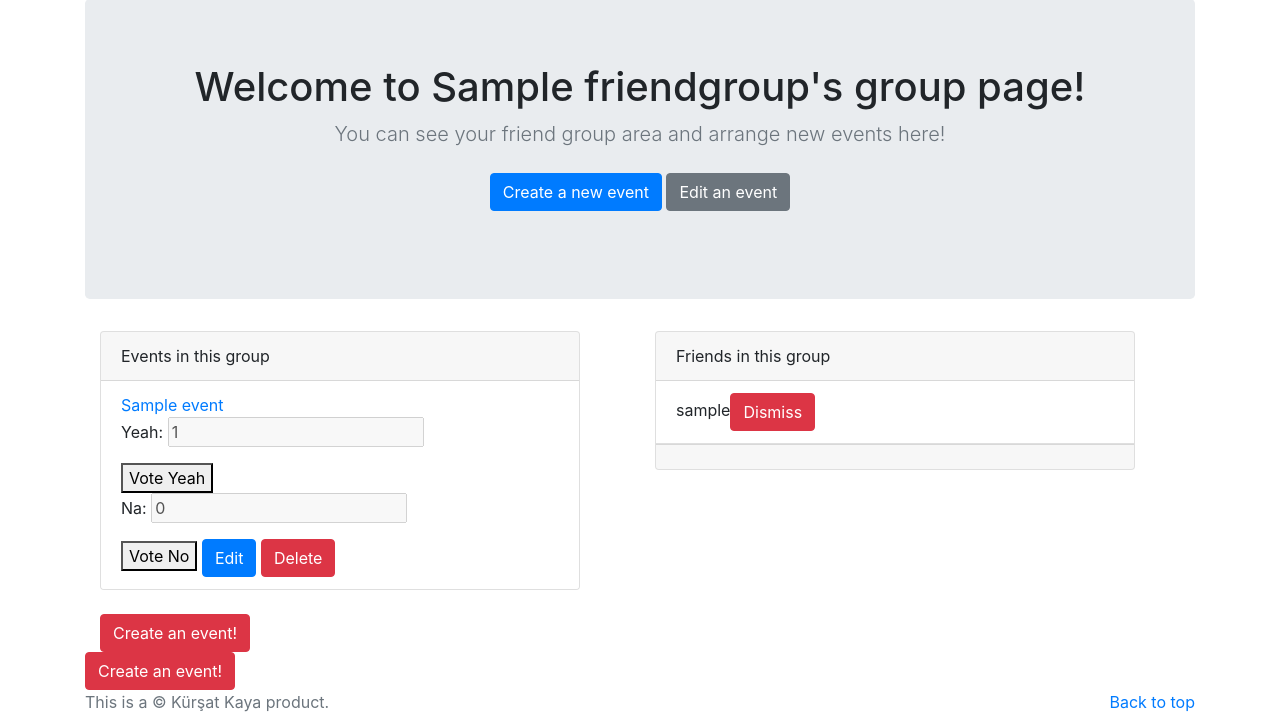
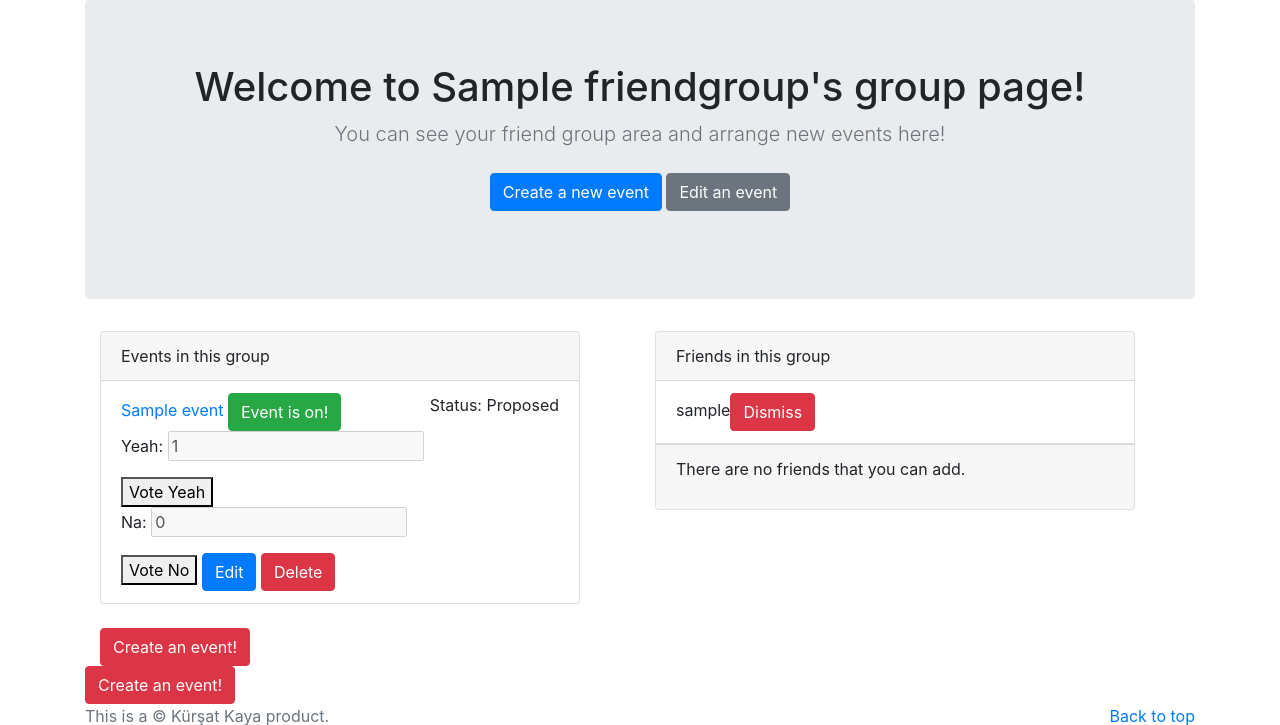
Before and after one commit to kursatfelsen/friendSite, a Django app: page /detail/1/ in a window 1280 px wide. Shown: the part 81-806 px from the top of the page. Run offline with Django 3.2, Linux system fonts and the light colour scheme; a user stored in the database is signed in; tables that the repository leaves empty hold one stand-in row (values such as "Sample post"); some libraries are stand-ins or nearby versions.

Commit message:
Event planned status and friend addition modified.

```diff
--- a/core/forms.py
+++ b/core/forms.py
@@ -31,6 +31,7 @@ class NewEventForm(forms.ModelForm):
             'location_longitude',
             'location_latitude' ,
             'group',
+            'creator',
         ]
         widgets = {
             'start_date': DateInput(attrs={
@@ -73,6 +74,9 @@ class NewEventForm(forms.ModelForm):
             'location_latitude': forms.HiddenInput(attrs={
             'id': 'latitude',
             }) ,
+            'creator': forms.HiddenInput(attrs={
+            'id': 'creator',
+            }) ,
         }
     def clean(self):
         cleaned_data = super().clean()
--- a/core/models.py
+++ b/core/models.py
@@ -43,6 +43,7 @@ class Event(models.Model):
         (HAPPENED, 'Happened'),
     ]
     name = models.TextField(max_length=50)
+    creator = models.ForeignKey(Friend,blank=True,on_delete=models.CASCADE)
     start_date = models.DateField(null=True)
     start_time = models.TimeField(null=True)
     end_date = models.DateField(null=True)
--- a/core/urls.py
+++ b/core/urls.py
@@ -13,4 +13,5 @@ urlpatterns = [
     path('dismiss/',DismissAjax.as_view(),name='dismiss'),
     path('vote/',VoteAjax.as_view(),name='vote'),
     path('add/',AddUserToGroupAjax.as_view(),name='addUserToGroup'),
+    path('plan/<event_id>/',plan,name='plan'),
 ]
--- a/core/views.py
+++ b/core/views.py
@@ -45,7 +45,8 @@ class NewEventView(CustomLoginRequiredMixin, View):
         return render(request,'new_event.html',{'form':self.form})
 
     def get(self, request):
-        self.form = NewEventForm
+        friend = Friend.objects.get(user__id = request.user.id)
+        self.form = NewEventForm(initial={'creator': friend.id})
         return self.render(request)
 
     def post(self, request):
@@ -168,3 +169,12 @@ class AddUserToGroupAjax(View):
                 'added': False
             }
         return JsonResponse(data)
+
+
+def plan(request,event_id):
+    event = Event.objects.get(id=event_id)
+    if event.creator.user.id == request.user.id:
+        print("AAAA")
+        event.state = 'P2'
+        event.save()
+    return redirect('detail',group_id = event.group.id)
--- a/templates/detail.html
+++ b/templates/detail.html
@@ -23,7 +23,11 @@
                     <ul class="list-group list-group-flush">
                     {% for event in events %}
                         <li class="list-group-item">
-                            <a href="{% url 'event_detail' event.id %}">{{event}}</a>
+                            <a href="{% url 'event_detail' event.id %}">{{event}} </a><span class="float-right">Status: {{event.get_state_display}}</span>
+                            {% if event.creator.id == user.id %}
+                                <a href="{% url 'plan' event.id %}"><button class="btn btn-success"> Event is on!</button></a>
+                            {% else %}
+                            {% endif %}
                             <p>Yeah: <input disabled id="{{event.id}}-1" value="{{ event.getYeas }}"></p> <button vote-event="{% url 'vote' %}" onclick=vote({{user.id}},{{event.id}},1)>Vote Yeah</button>
                             <p>Na: <input  disabled id="{{event.id}}-0" value="{{ event.getNas }}"></p> <button vote-event="{% url 'vote' %}" onclick=vote({{user.id}},{{event.id}},0)>Vote No</button>
                             <a href="{% url 'event_edit' event.id %}"><button class="btn btn-primary">Edit</button></a>
@@ -46,13 +50,14 @@
                     {% endfor %}
                     </ul>
                     <div class="card-footer">
-                        <h5 id="new-user-select-h5"  {% if friends|length %}{% else %} hidden{% endif %}>Add a new friend</h5>
-                        <select name="new_user" id="new-user-select" {% if friends|length %}{% else %} hidden{% endif %}>
+                        <h5 id="new-user-select-h5"  {% if friends|length %}{% else %} style="display:none;"{% endif %}>Add a new friend</h5>
+                        <select name="new_user" id="new-user-select" {% if friends|length %}{% else %} style="display:none;"{% endif %}>
                             {% for friend in friends %}
                             <option value="{{friend.user.id}}" id="new-user-option-{{friend.user.id}}">{{friend.user.username}}</option>
                             {% endfor %}
                         </select>
-                        <button {% if friends|length %}{% else %} hidden{% endif %} onclick=addUserToGroup() class="btn btn-primary" type="submit" id="new-user-select-button">Add friend</button>
+                        <button {% if friends|length %}{% else %} style="display:none;"{% endif %} onclick=addUserToGroup() class="btn btn-primary" type="submit" id="new-user-select-button">Add friend</button>
+                        <p id ="new-user-select-p"  {% if friends|length %} style="display:none;"{% else %}{% endif %}> There are no friends that you can add.</p>
                     </div>
                 </div>
             </div>
@@ -83,6 +88,7 @@ function dismiss(u_id, g_id){
                 document.getElementById('new-user-select-h5').style.display = "";
                 document.getElementById('new-user-select-button').style.display = "";
                 document.getElementById('new-user-select').style.display = "";
+                document.getElementById('new-user-select-p').style.display = "none";
             }
         });
     }
@@ -122,6 +128,7 @@ function addUserToGroup(){
                         document.getElementById('new-user-select-h5').style.display = "none";
                         document.getElementById('new-user-select-button').style.display = "none";
                         document.getElementById('new-user-select').style.display = "none";
+                        document.getElementById('new-user-select-p').style.display = "";
                     }
                 }
                 else {
```
Also changed, not shown: core/migrations/0024_event_creator.py (added), core/migrations/0025_alter_friend_user.py (added).
